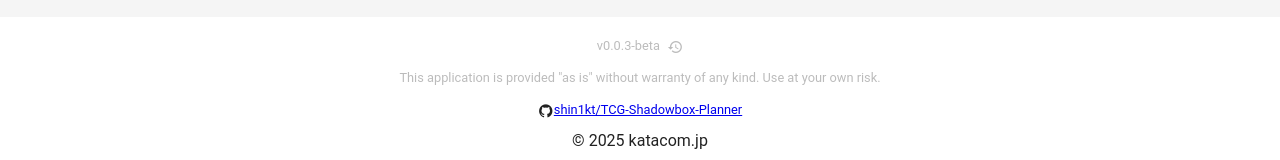
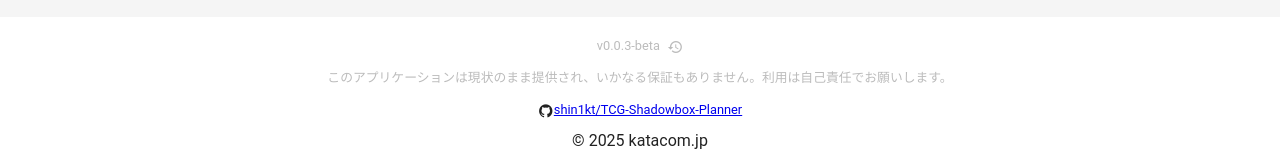
Before and after one commit to shin1kt/TCG-Shadowbox-Planner, a Nuxt app in the folder app/: page / in a window 1280 px wide. Shown: the part 504-664 px from the top of the page. Built offline with nearby package versions, Linux system fonts and the light colour scheme.

Commit message:
feat: フッターコンポーネントのテキストを多言語対応にし、英語と日本語のローカライズを追加

```diff
--- a/app/components/AppFooter.vue
+++ b/app/components/AppFooter.vue
@@ -29,14 +29,13 @@ const openChangelog = () => {
                 mdi-history
               </v-icon>
             </template>
-            変更履歴を表示
+            {{ $t("footer.showChangelog") }}
           </v-tooltip>
         </small>
       </div>
       <div class="mb-2">
         <small class="text-disabled">
-          This application is provided "as is" without warranty of any kind. Use
-          at your own risk.
+          {{ $t("footer.disclaimer") }}
         </small>
       </div>
       <div class="mb-2">
--- a/app/i18n/locales/en.json
+++ b/app/i18n/locales/en.json
@@ -63,5 +63,9 @@
     "controls": {
       "title": "3D View Settings"
     }
+  },
+  "footer": {
+    "disclaimer": "This application is provided \"as is\" without warranty of any kind. Use at your own risk.",
+    "showChangelog": "Show Changelog"
   }
 }
--- a/app/i18n/locales/ja.json
+++ b/app/i18n/locales/ja.json
@@ -63,5 +63,9 @@
     "controls": {
       "title": "3D表示の設定"
     }
+  },
+  "footer": {
+    "disclaimer": "このアプリケーションは現状のまま提供され、いかなる保証もありません。利用は自己責任でお願いします。",
+    "showChangelog": "変更履歴を表示"
   }
 }
```
